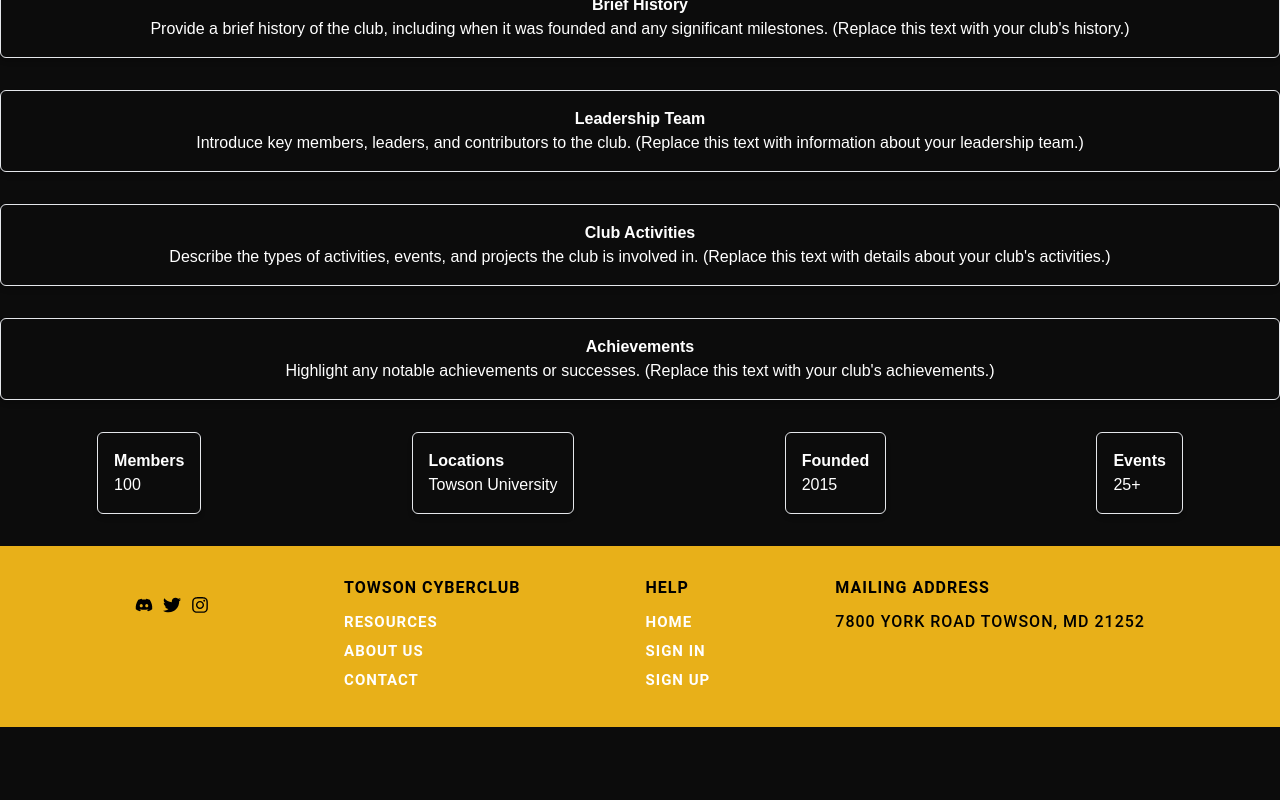
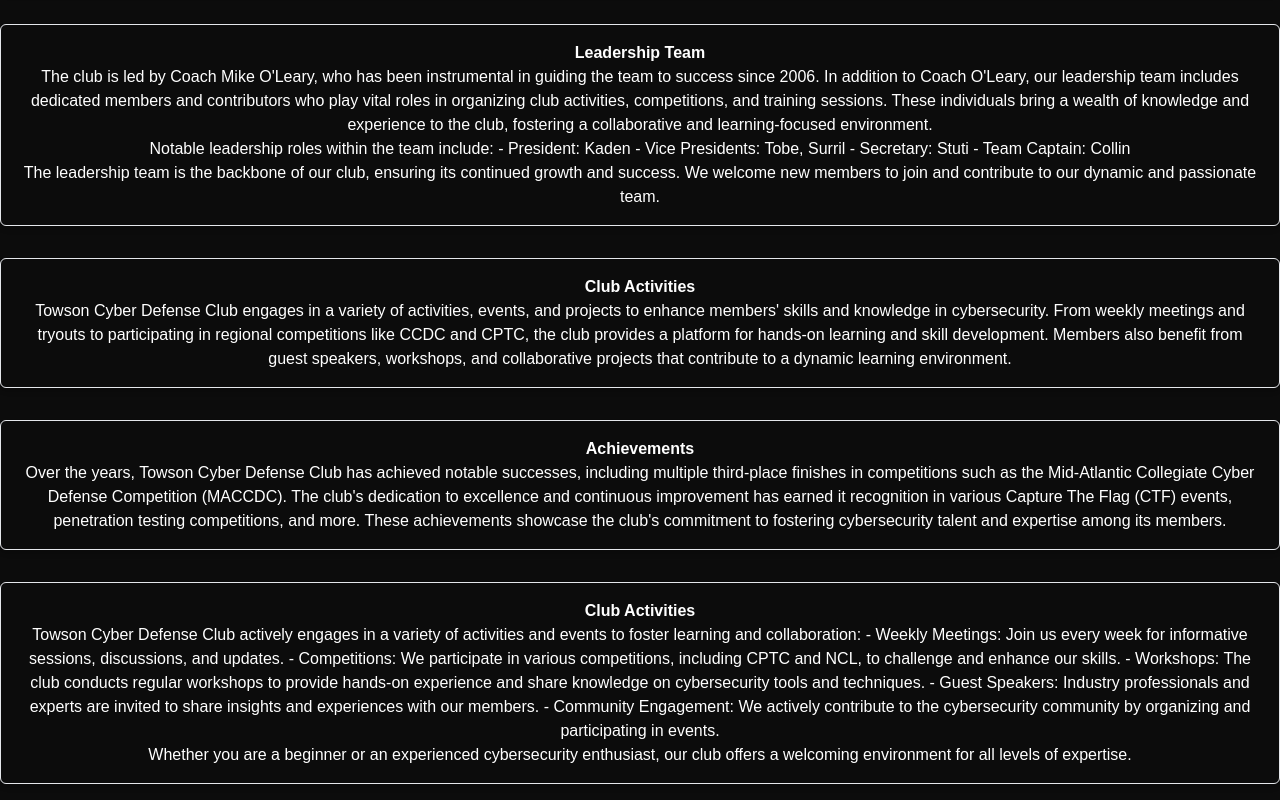
Before and after one commit to Lightmean03/TUCyberClubWebsite, a React (Create React App) app in the folder my-app/: page /about in a window 1280 px wide. Shown: the part 1220-2020 px from the top of the page. Before the commit the page ends 1947 px from the top, so only its background shows below. Built offline with nearby package versions, Linux system fonts and the light colour scheme; what react-admin would draw is missing.

Commit message:
updates about with cards

```diff
--- a/my-app/src/Components/About/About.js
+++ b/my-app/src/Components/About/About.js
@@ -112,48 +112,83 @@
         </div>
       </section>
 
-      <section
-        style={{}}
-        className="mb-8 text-center border p-4 rounded-md shadow-md hover:shadow-lg transition-transform transform hover:scale-105"
-      >
-        <h2 className="font-semibold">Club Mission and Goals</h2>
-        <p>
-          Clearly state the mission and goals of the club. (Replace this text
-          with your mission and goals.)
-        </p>
-      </section>
-
       <section className="mb-8 text-center border p-4 rounded-md shadow-md hover:shadow-lg transition-transform transform hover:scale-105">
         <h2 className="font-semibold">Brief History</h2>
         <p>
-          Provide a brief history of the club, including when it was founded and
-          any significant milestones. (Replace this text with your club's
-          history.)
+          Towson Cyber Defense Club has a rich history that dates back to 2006.
+          Under the leadership of Coach Mike O'Leary since then, the club has
+          achieved significant milestones, including multiple successful
+          participations in regional and national competitions. The club's
+          commitment to cybersecurity education and hands-on experience has made
+          it a prominent force in the cybersecurity community at Towson
+          University.
         </p>
       </section>
 
       <section className="mb-8 text-center border p-4 rounded-md shadow-md hover:shadow-lg transition-transform transform hover:scale-105">
         <h2 className="font-semibold">Leadership Team</h2>
         <p>
-          Introduce key members, leaders, and contributors to the club. (Replace
-          this text with information about your leadership team.)
+          The club is led by Coach Mike O'Leary, who has been instrumental in
+          guiding the team to success since 2006. In addition to Coach O'Leary,
+          our leadership team includes dedicated members and contributors who
+          play vital roles in organizing club activities, competitions, and
+          training sessions. These individuals bring a wealth of knowledge and
+          experience to the club, fostering a collaborative and learning-focused
+          environment.
+          <br />
+          Notable leadership roles within the team include: - President: Kaden -
+          Vice Presidents: Tobe, Surril - Secretary: Stuti - Team Captain:
+          Collin
+          <br />
+          The leadership team is the backbone of our club, ensuring its
+          continued growth and success. We welcome new members to join and
+          contribute to our dynamic and passionate team.
         </p>
       </section>
 
       <section className="mb-8 text-center border p-4 rounded-md shadow-md hover:shadow-lg transition-transform transform hover:scale-105">
         <h2 className="font-semibold">Club Activities</h2>
         <p>
-          Describe the types of activities, events, and projects the club is
-          involved in. (Replace this text with details about your club's
-          activities.)
+          Towson Cyber Defense Club engages in a variety of activities, events,
+          and projects to enhance members' skills and knowledge in
+          cybersecurity. From weekly meetings and tryouts to participating in
+          regional competitions like CCDC and CPTC, the club provides a platform
+          for hands-on learning and skill development. Members also benefit from
+          guest speakers, workshops, and collaborative projects that contribute
+          to a dynamic learning environment.
         </p>
       </section>
 
       <section className="mb-8 text-center border p-4 rounded-md shadow-md hover:shadow-lg transition-transform transform hover:scale-105">
         <h2 className="font-semibold">Achievements</h2>
         <p>
-          Highlight any notable achievements or successes. (Replace this text
-          with your club's achievements.)
+          Over the years, Towson Cyber Defense Club has achieved notable
+          successes, including multiple third-place finishes in competitions
+          such as the Mid-Atlantic Collegiate Cyber Defense Competition
+          (MACCDC). The club's dedication to excellence and continuous
+          improvement has earned it recognition in various Capture The Flag
+          (CTF) events, penetration testing competitions, and more. These
+          achievements showcase the club's commitment to fostering cybersecurity
+          talent and expertise among its members.
+        </p>
+      </section>
+      <section className="mb-8 text-center border p-4 rounded-md shadow-md hover:shadow-lg transition-transform transform hover:scale-105">
+        <h2 className="font-semibold">Club Activities</h2>
+        <p>
+          Towson Cyber Defense Club actively engages in a variety of activities
+          and events to foster learning and collaboration: - Weekly Meetings:
+          Join us every week for informative sessions, discussions, and updates.
+          - Competitions: We participate in various competitions, including CPTC
+          and NCL, to challenge and enhance our skills. - Workshops: The club
+          conducts regular workshops to provide hands-on experience and share
+          knowledge on cybersecurity tools and techniques. - Guest Speakers:
+          Industry professionals and experts are invited to share insights and
+          experiences with our members. - Community Engagement: We actively
+          contribute to the cybersecurity community by organizing and
+          participating in events.
+          <br />
+          Whether you are a beginner or an experienced cybersecurity enthusiast,
+          our club offers a welcoming environment for all levels of expertise.
         </p>
       </section>
 
```
